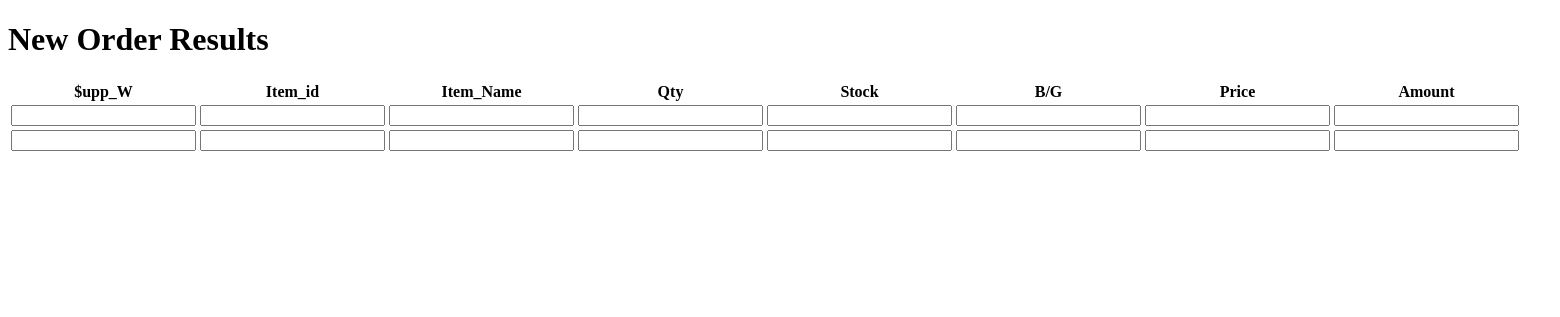
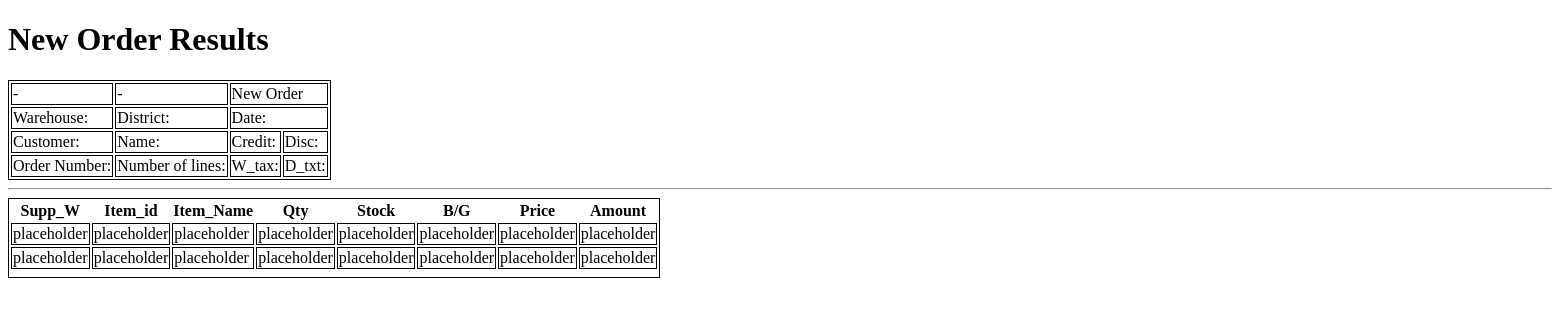
Before and after one commit to MissM722/Cloud-Computing-CS466, a PHP site: page /result_page.php in a window 1560 px wide. Shown: the top 317 px of the page. Run offline with PHP 8.4, Linux system fonts and the light colour scheme.

Commit message:
Result Changes
Added some small changes to the results page

```diff
--- /dev/null
+++ b/resultStyles.css
@@ -0,0 +1,12 @@
+
+#top_table {
+    border: 1px solid;
+}
+
+#bottom_table {
+     border: 1px solid;
+}
+
+td {
+    border: 1px solid;
+}
--- a/result_page.php
+++ b/result_page.php
@@ -3,14 +3,47 @@
    <head>
       <meta charset="utf-8">
       <meta name="viewport" content="width=device-width, initial-scale=1">
+      <link rel="stylesheet" href="resultStyles.css">
       <title>Results</title>
    </head>
    <body>
       <h1> New Order Results </h1>
-      <table>
+
+
+      <table id="top_table">
+         <tbody>
+            <tr>
+               <td> - </td>
+               <td> - </td>
+               <td colspan="2"> New Order </td>
+            </tr>
+            <tr>
+               <td> Warehouse: </td>
+               <td> District: </td>
+               <td colspan="2"> Date: </td>
+            </tr>
+            <tr>
+               <td> Customer: </td>
+               <td> Name: </td>
+               <td> Credit: </td>
+               <td> Disc: </td>
+            </tr>
+            <tr>
+               <td> Order Number: </td>
+               <td> Number of lines: </td>
+               <td> W_tax: </td>
+               <td> D_txt: </td>
+            </tr>
+         </tbody>
+      </table>
+
+
+      <hr>
+
+      <table id="bottom_table">
          <thead>
             <tr>
-               <th>$upp_W</th>
+               <th>Supp_W</th>
                <th>Item_id</th>
                <th>Item_Name</th>
                <th>Qty</th>
@@ -22,24 +55,24 @@
          </thead>
          <tbody>
             <tr>
-               <td> <input name="" /> </td>
-               <td> <input name="" /> </td>
-               <td> <input name="" /> </td>
-               <td> <input name="" /> </td>
-               <td> <input name="" /> </td>
-               <td> <input name="" /> </td>
-               <td> <input name="" /> </td>
-               <td> <input name="" /> </td>
+               <td id="OL_SUPPLY_W_ID"> placeholder </td>
+               <td id="OL_I_ID"> placeholder </td>
+               <td id="I_NAME"> placeholder </td>
+               <td id="OL_QUANTITY"> placeholder </td>
+               <td id="S_QUANTITY"> placeholder </td>
+               <td> placeholder  </td>
+               <td id="I_PRICE"> placeholder </td>
+               <td id="OL_AMOUNT"> placeholder </td>
             </tr>
             <tr>
-               <td> <input name="" /> </td>
-               <td> <input name="" /> </td>
-               <td> <input name="" /> </td>
-               <td> <input name="" /> </td>
-               <td> <input name="" /> </td>
-               <td> <input name="" /> </td>
-               <td> <input name="" /> </td>
-               <td> <input name="" /> </td>
+               <td id="OL_SUPPLY_W_ID"> placeholder </td>
+               <td id="OL_I_ID"> placeholder </td>
+               <td id="I_NAME"> placeholder </td>
+               <td id="OL_QUANTITY"> placeholder </td>
+               <td id="S_QUANTITY"> placeholder </td>
+               <td> placeholder  </td>
+               <td id="I_PRICE"> placeholder </td>
+               <td id="OL_AMOUNT"> placeholder </td>
             </tr>
             <tr>
             </tr>
```
